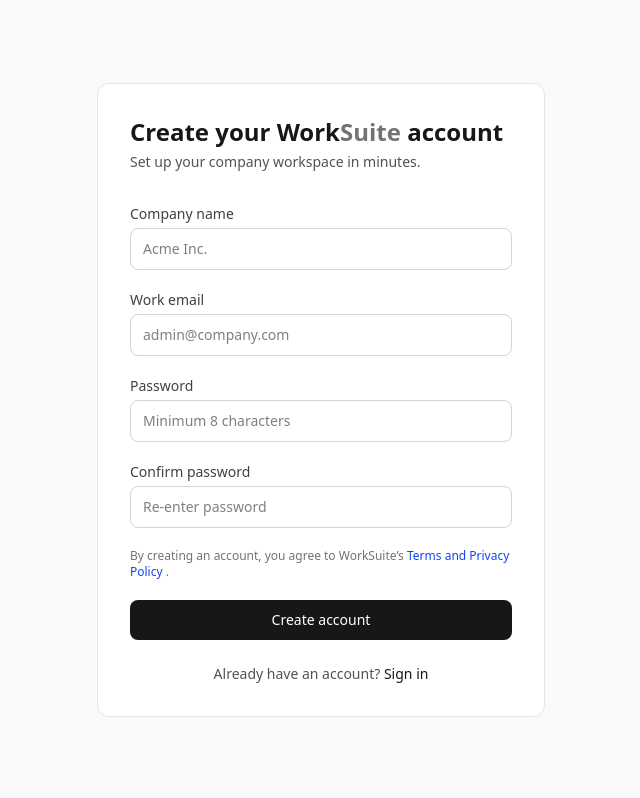
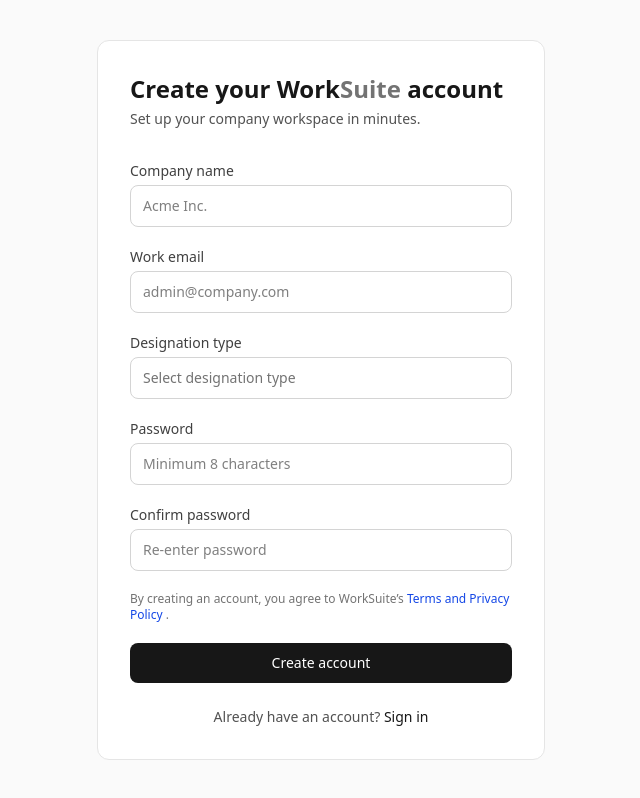
Before and after one commit to Thedrogon/WorkSuite, a React (Vite) app: page /signup in a window 1280 px wide. Shown: the whole page, without its empty margins (319-959 px from the left). Built offline with nearby package versions, Linux system fonts and the light colour scheme.

Commit message:
signup change

```diff
--- a/src/pages/auth/SignUp.tsx
+++ b/src/pages/auth/SignUp.tsx
@@ -1,8 +1,6 @@
 //import React from "react";
 
 import { Link } from "react-router-dom";
-
-
 
 const SignUp = () => {
   return (
@@ -11,7 +9,8 @@
         {/* Brand */}
         <div className="mb-8">
           <h1 className="text-2xl font-semibold text-neutral-900">
-            Create your Work<span className="text-neutral-500">Suite</span> account
+            Create your Work<span className="text-neutral-500">Suite</span>{" "}
+            account
           </h1>
           <p className="text-sm text-neutral-600 mt-1">
             Set up your company workspace in minutes.
@@ -46,6 +45,24 @@
 
           <div>
             <label className="block text-sm font-medium text-neutral-700 mb-1">
+              Designation type
+            </label>
+
+            <select
+              className="w-full rounded-lg border border-neutral-300 px-3 py-2.5 text-sm focus:outline-none focus:ring-2 focus:ring-neutral-900 appearance-none text-neutral-500"
+              required
+            >
+              <option value="select designation type" disabled selected>
+                Select designation type
+              </option>
+              <option  value="someOption">Human Resource</option>
+              <option value="otherOption">Engineering</option>
+              <option value="anotherOption">Management</option>
+            </select>
+          </div>
+
+          <div>
+            <label className="block text-sm font-medium text-neutral-700 mb-1">
               Password
             </label>
             <input
@@ -69,7 +86,8 @@
           </div>
 
           <p className="text-xs text-neutral-500">
-            By creating an account, you agree to WorkSuite’s <span className="text-blue-700">Terms and Privacy Policy</span> .
+            By creating an account, you agree to WorkSuite’s{" "}
+            <span className="text-blue-700">Terms and Privacy Policy</span> .
           </p>
 
           <button
@@ -83,7 +101,10 @@
         {/* Footer */}
         <p className="text-sm text-neutral-600 mt-6 text-center">
           Already have an account?{" "}
-          <Link to="/signin" className="text-neutral-900 font-medium cursor-pointer hover:underline">
+          <Link
+            to="/signin"
+            className="text-neutral-900 font-medium cursor-pointer hover:underline"
+          >
             Sign in
           </Link>
         </p>
```
